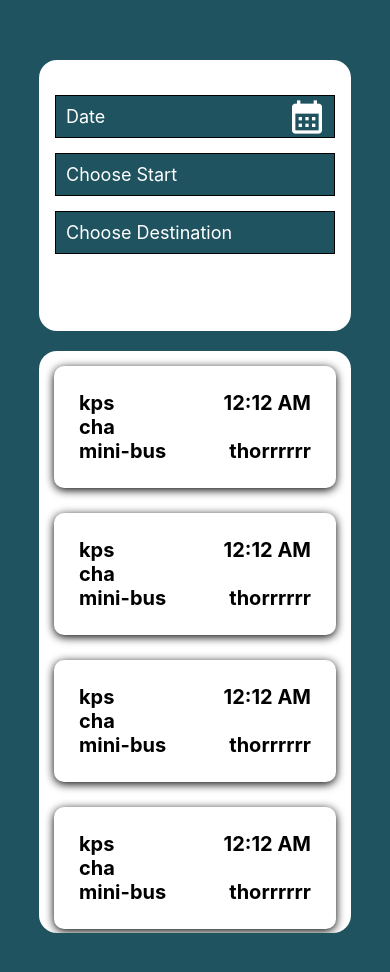
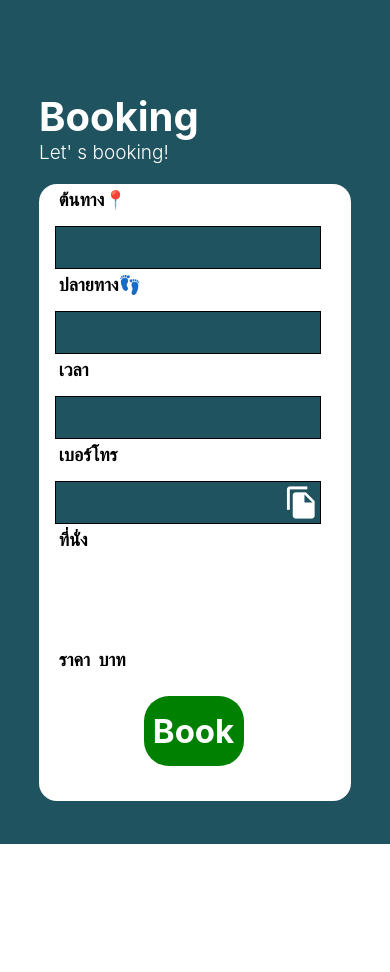
Before and after one commit to auhmaugmaufm/mobile-project, a React Native app: screen /Select in a window 390 px wide. Shown: the top 972 px of the page. After the commit the page ends 844 px from the top, so only its background shows below. Built offline with nearby package versions, Linux system fonts and the light colour scheme.

Commit message:
SelectScreen

```diff
--- a/App.js
+++ b/App.js
@@ -7,13 +7,15 @@ import SignUp from "./src/screens/SignUp";
 import Login from "./src/screens/Login";
 import BookingHistoryScreen from "./src/screens/BookingHistoryScreen";
 import BookingScreen from "./src/screens/BookingScreen";
+import SelectScreen from "./src/screens/SelectScreen";
+import Payment from "./src/screens/Paymentscreen";
 
 const Stack = createStackNavigator()
 
 const App = () => {
     return (
         <NavigationContainer>
-            <Stack.Navigator initialRouteName="Booking">
+            <Stack.Navigator initialRouteName="Select">
                 <Stack.Screen
                     name="Home"
                     component={HomeScreen}
@@ -35,6 +37,16 @@ const App = () => {
                     options={{ headerMode: 'none' }}
                 />
                 <Stack.Screen
+                    name="Select"
+                    component={SelectScreen}
+                    options={{ headerMode: 'none' }}
+                />
+                <Stack.Screen
+                    name="Payment"
+                    component={Payment}
+                    // options={{ headerMode: 'none' }}
+                />
+                <Stack.Screen
                     name="BookingHistory"
                     component={BookingHistoryScreen}
                     options={{ headerMode: 'none' }}
--- /dev/null
+++ b/src/screens/Paymentscreen.js
@@ -0,0 +1,39 @@
+import React from "react";
+import { View, Text, StyleSheet } from "react-native";
+
+const Payment = () => {
+  return (
+    <View style={styles.ViewStyle}>
+      <Text style={styles.TextHead}>Scan QR-code📍</Text>
+      <View style={styles.container}>
+
+      </View>
+    </View>
+  );
+};
+
+const styles = StyleSheet.create({
+    ViewStyle: {
+        paddingTop: 92,
+        flex: 1,
+        backgroundColor: "#1E535F",
+        // paddingLeft: "10%",
+        alignItems: 'center'
+      },
+      TextHead : {
+        fontWeight: "bold",
+        fontSize: 40,
+        color: "white",
+    },
+    container:{
+        alignItems: "center",
+        width: "80%",
+        height: "50%",
+        backgroundColor: "#EEEEEE",
+        // marginLeft: "10%",
+        borderRadius: 18,
+        padding :20,
+    }
+});
+
+export default Payment;
--- /dev/null
+++ b/src/screens/SelectScreen.js
@@ -0,0 +1,95 @@
+import React from "react";
+import { View, Text, StyleSheet,TouchableOpacity } from "react-native";
+import MaterialIcons from "@expo/vector-icons/MaterialIcons";
+import Board from "../components/Board";
+import CustomInput from "../components/CustomInput";
+import CustomButton from "../components/CustomButton";
+
+
+const SelectScreen = ()=>{
+
+    return(
+        <View style={styles.ViewStyle}>
+            <View style={styles.TextStyle}>
+                <Text style={styles.TextHead}>Booking</Text>
+                <Text style={styles.TextSub}>Let' s booking!</Text>
+            </View>
+
+          <Board
+           style = {{color:'white'}}
+           height = {'82%'}
+           children = {<View style = {styles.ViewChildren}>
+                        <Text style = {styles.TextTitle}> ต้นทาง📍 </Text>
+                        <CustomInput  width={'90%'} />
+                        <Text style = {styles.TextTitle}> ปลายทาง👣 </Text>
+                        <CustomInput  width={'90%'}/>
+                        <Text style = {styles.TextTitle}> เวลา </Text>
+                        <CustomInput  width={'90%'}/>
+                        <Text style = {styles.TextTitle}> เบอร์โทร </Text>
+                        <View>
+                            <CustomInput  width={'90%'}/>
+                            <TouchableOpacity style={{ position: 'absolute', right: 32, top: 19 }}>
+                                <MaterialIcons name="file-copy" size={35} color="white"/>
+                            </TouchableOpacity>
+                        </View>
+
+                        <Text style = {styles.TextTitle}> ที่นั่ง </Text>
+
+                        <Board style={{color:'pink'}} height={'20%'}/>
+
+                        <Text style = {styles.TextTitle}> ราคา  บาท</Text>
+                        <View style ={styles.ButtonStyle}>
+                        <CustomButton title = 'Book' backgroundColor={'#008000'} color={'white'}/>
+                        </View>
+                        </View>
+
+
+           }
+
+           />
+
+        </View>
+    )
+}
+
+const styles = StyleSheet.create({
+    ViewStyle: {
+        paddingTop: 92,
+        flex: 1,
+        backgroundColor: "#1E535F",
+        // paddingLeft: "10%",
+      },
+    TextStyle:{
+        marginBottom:20,
+        paddingLeft: "10%",
+      },
+    TextHead : {
+        fontWeight: "bold",
+        fontSize: 40,
+        color: "white",
+    },
+    TextSub: {
+        fontWeight: "300",
+        fontSize: 19,
+        color: "white",
+      },
+    ViewChildren:{
+        paddingLeft: '5%',
+
+    },
+    ButtonStyle:{
+        width: 100,
+        height: 70,
+        marginLeft: '30%',
+    },
+    TextTitle :{
+        fontWeight: 'bold',
+        fontSize: 18,
+        marginTop: 5
+    }
+
+});
+
+
+
+export default SelectScreen;
```
